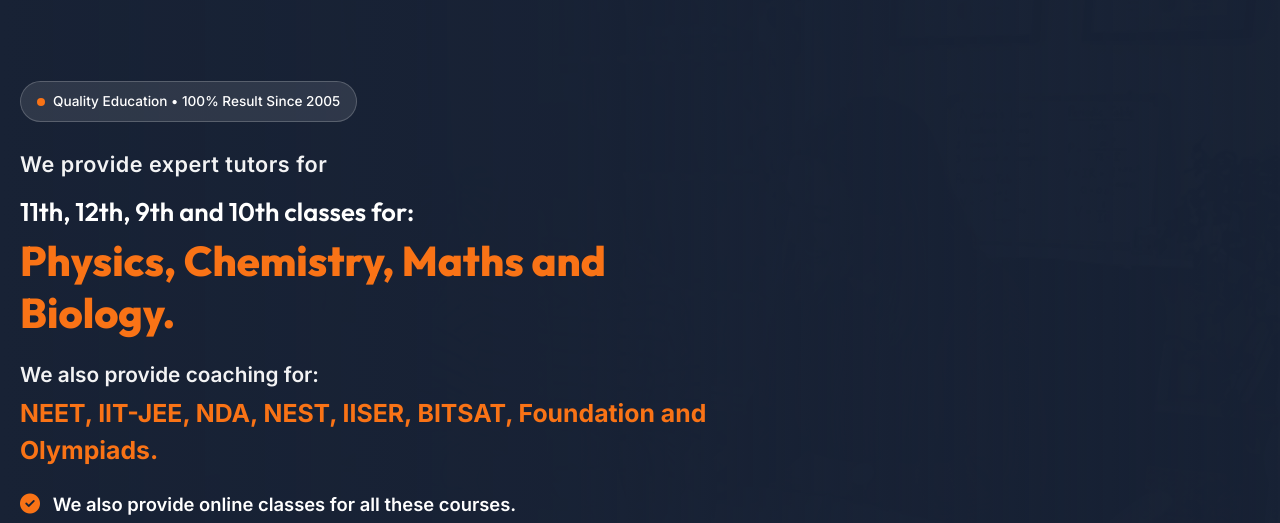
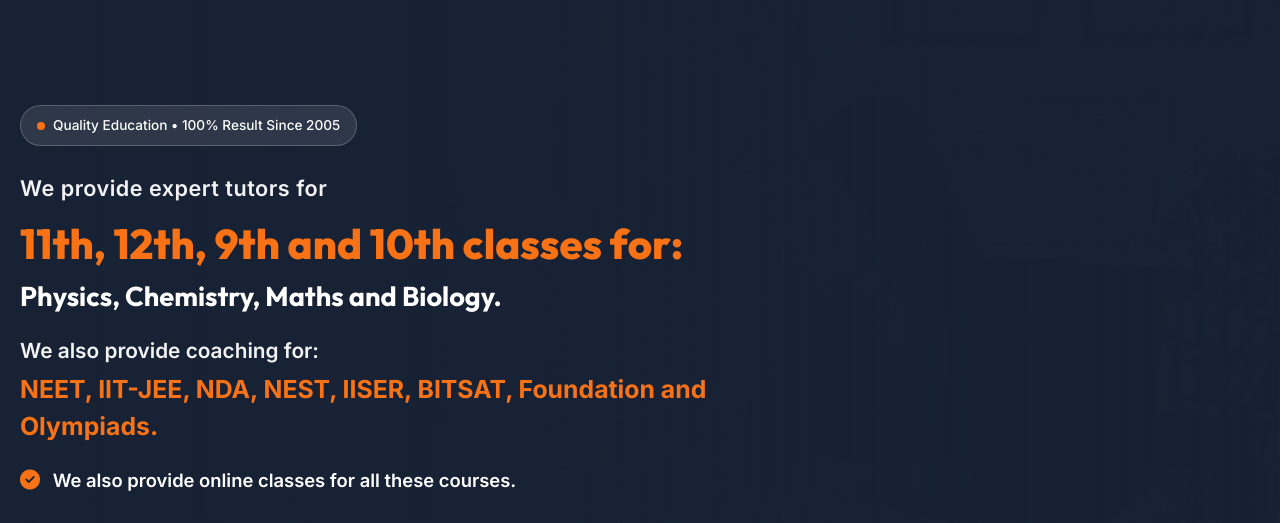
Before and after one commit to damandeeps107-eng/brain-home-tutors, a website: page index.html in a window 1280 px wide. Shown: the part 90-613 px from the top of the page. Drawn offline with Linux system fonts and the light colour scheme.

Commit message:
Highlight 11th, 12th, 9th and 10th classes for as main big orange heading and Physics, Chemistry, Maths and Biology as sub-heading

```diff
--- a/index.html
+++ b/index.html
@@ -70,8 +70,8 @@
   <link href="https://fonts.googleapis.com/css2?family=Inter:wght@300;400;500;600;700;800&family=Outfit:wght@400;500;600;700;800&display=swap" rel="stylesheet">
   <link rel="stylesheet" href="https://cdnjs.cloudflare.com/ajax/libs/font-awesome/6.4.0/css/all.min.css">
 
-  <!-- Stylesheet (Cache-busted v2.8) -->
-  <link rel="stylesheet" href="css/styles.css?v=2.8">
+  <!-- Stylesheet (Cache-busted v2.9) -->
+  <link rel="stylesheet" href="css/styles.css?v=2.9">
 </head>
 <body>
 
@@ -134,8 +134,8 @@
         <p class="hero-top-sub" style="font-size: 1.35rem; font-weight: 600; color: rgba(255, 255, 255, 0.95); margin-bottom: 12px;">We provide expert tutors for</p>
 
         <h1 class="hero-main-title" style="margin-bottom: 22px;">
-          <span style="display: block; font-size: 1.6rem; font-weight: 600; color: white; margin-bottom: 6px;">11th, 12th, 9th and 10th classes for:</span>
-          <span class="orange" style="font-size: 2.6rem; font-weight: 800; color: var(--primary-orange); line-height: 1.25; display: block;">Physics, Chemistry, Maths and Biology.</span>
+          <span class="orange" style="display: block; font-size: 2.6rem; font-weight: 800; color: var(--primary-orange); line-height: 1.25; margin-bottom: 8px;">11th, 12th, 9th and 10th classes for:</span>
+          <span style="font-size: 1.7rem; font-weight: 700; color: white; line-height: 1.35; display: block;">Physics, Chemistry, Maths and Biology.</span>
         </h1>
 
         <div class="hero-secondary-title" style="margin-bottom: 22px;">
```
